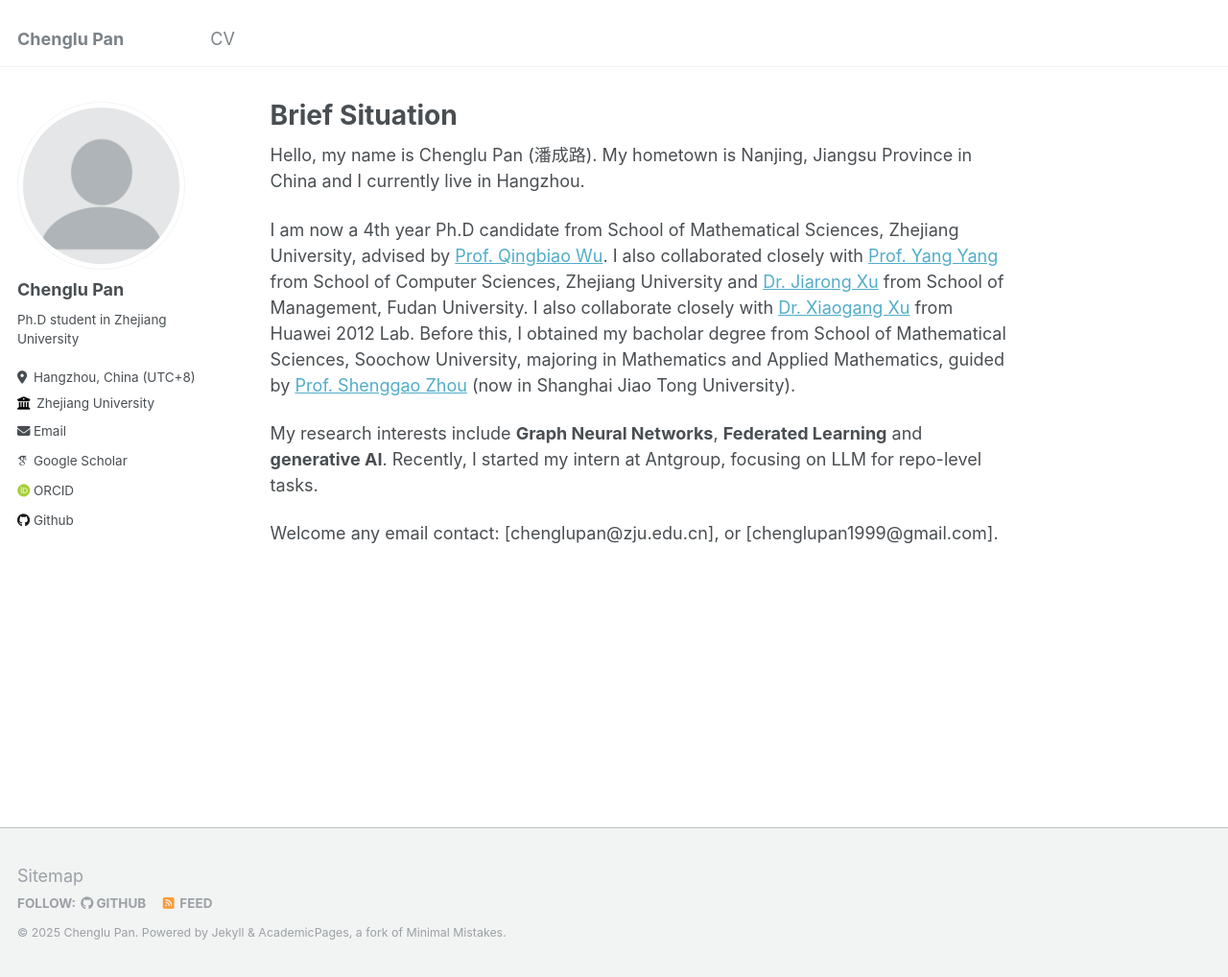
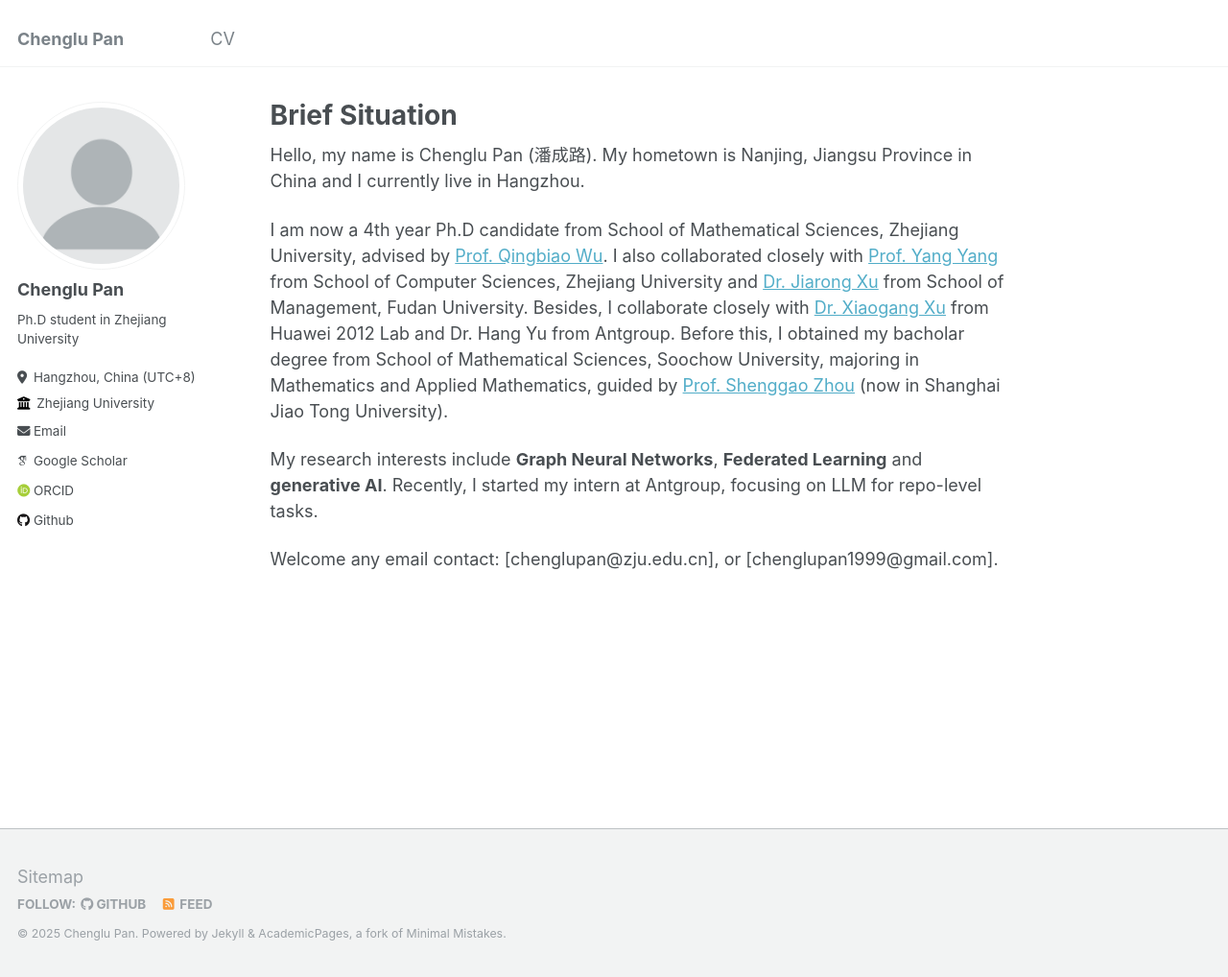
Before and after one commit to Chenglu0426/Chenglu0426.github.io, a Jekyll site: the page built from _pages/about.md, in a window 1280 px wide and 1018 px high. Shown: the whole window at 96% size. Built offline with Jekyll 4.4.1, drawn with Linux system fonts in a browser that asks for light colours; some web fonts are replaced.

Commit message:
Update about.md

```diff
--- a/_pages/about.md
+++ b/_pages/about.md
@@ -9,7 +9,7 @@ redirect_from:
 
 Hello, my name is Chenglu Pan (潘成路). My hometown is Nanjing, Jiangsu Province in China and I currently live in Hangzhou.
 
-I am now a 4th year Ph.D candidate from School of Mathematical Sciences, Zhejiang University, advised by [Prof. Qingbiao Wu](https://person.zju.edu.cn/en/0085412). I also collaborated closely with [Prof. Yang Yang](https://yangy.org) from School of Computer Sciences, Zhejiang University and [Dr. Jiarong Xu](https://galina0217.github.io) from School of Management, Fudan University. I also collaborate closely with [Dr. Xiaogang Xu](https://xuxiaogang.com/) from Huawei 2012 Lab. Before this, I obtained my bacholar degree from School of Mathematical Sciences, Soochow University, majoring in Mathematics and Applied Mathematics, guided by [Prof. Shenggao Zhou](https://math.sjtu.edu.cn/faculty/sgzhou) (now in Shanghai Jiao Tong University).
+I am now a 4th year Ph.D candidate from School of Mathematical Sciences, Zhejiang University, advised by [Prof. Qingbiao Wu](https://person.zju.edu.cn/en/0085412). I also collaborated closely with [Prof. Yang Yang](https://yangy.org) from School of Computer Sciences, Zhejiang University and [Dr. Jiarong Xu](https://galina0217.github.io) from School of Management, Fudan University. Besides, I collaborate closely with [Dr. Xiaogang Xu](https://xuxiaogang.com/) from Huawei 2012 Lab and Dr. Hang Yu from Antgroup. Before this, I obtained my bacholar degree from School of Mathematical Sciences, Soochow University, majoring in Mathematics and Applied Mathematics, guided by [Prof. Shenggao Zhou](https://math.sjtu.edu.cn/faculty/sgzhou) (now in Shanghai Jiao Tong University).
 
 My research interests include **Graph Neural Networks**, **Federated Learning** and **generative AI**. Recently, I started my intern at Antgroup, focusing on LLM for repo-level tasks.
 
```
